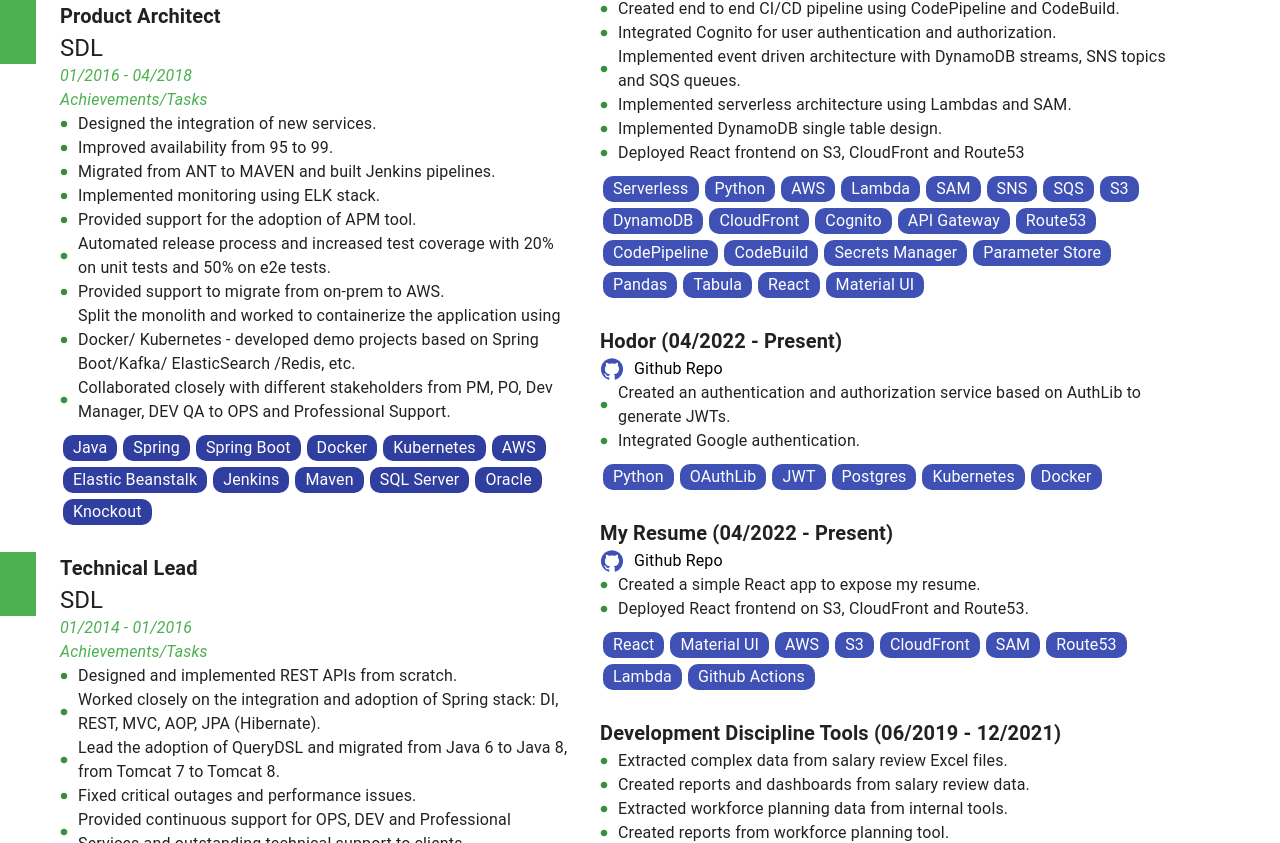
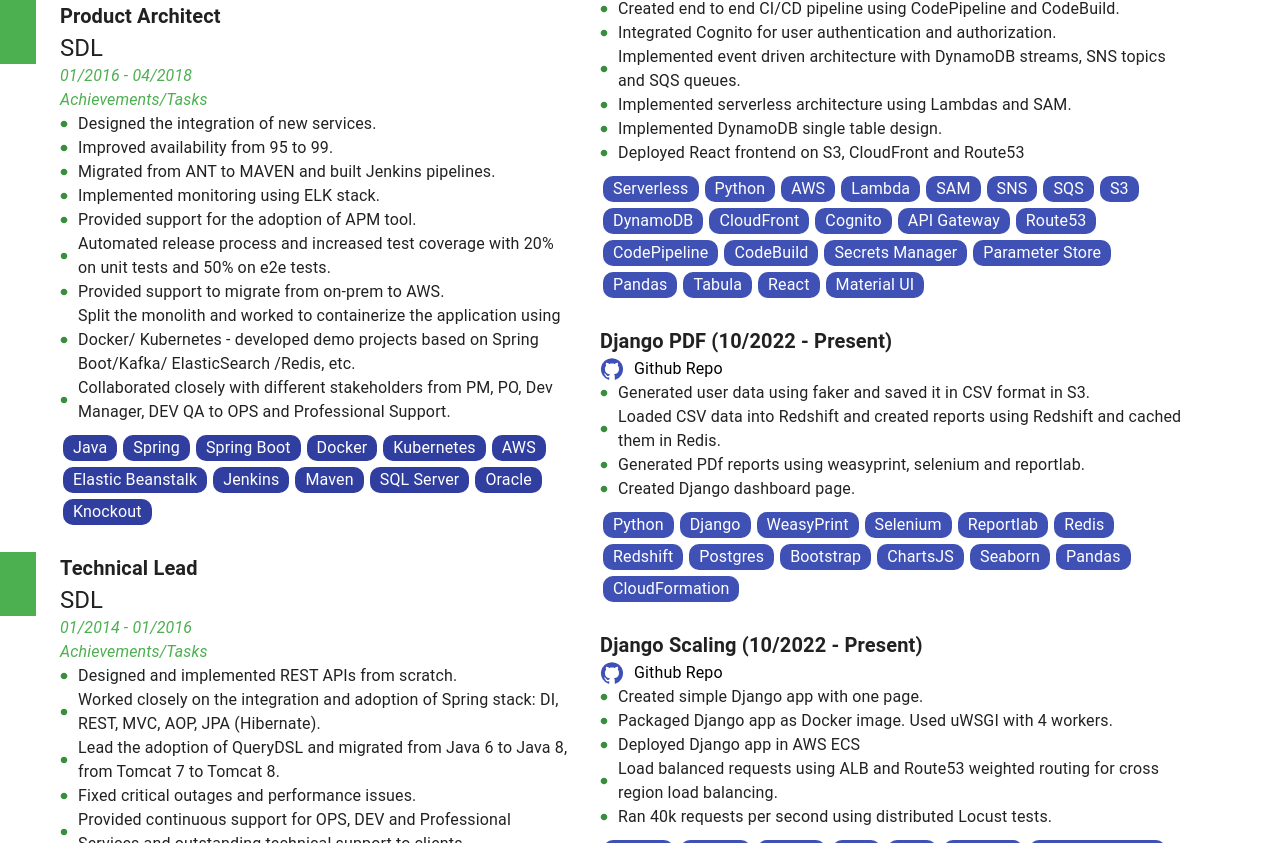
Before and after one commit to adriandolha/my-resume, a React (Create React App) app in the folder my-resume-ui/: page / in a window 1280 px wide. Shown: the part 1957-2800 px from the top of the page. Built offline with nearby package versions, Linux system fonts and the light colour scheme.

Commit message:
My Resume UI - Django PDF and Django Scaling update.

```diff
--- a/my-resume-ui/src/components/download-pdf.js
+++ b/my-resume-ui/src/components/download-pdf.js
@@ -52,7 +52,7 @@
                     <a href={process.env.PUBLIC_URL + "AdrianDolha_2022_10.pdf"} >Download PDF</a>
                 </Button> */}
                 <Button variant='contained' color='primary'
-                    component={Link} href={process.env.PUBLIC_URL + "AdrianDolha_2022_10.pdf"}
+                    component={Link} href={process.env.PUBLIC_URL + "AdrianDolha_2022_11.pdf"}
                     className={classes.downloadButton}>
                     Download PDF
                 </Button>
--- a/my-resume-ui/src/components/skills.js
+++ b/my-resume-ui/src/components/skills.js
@@ -64,8 +64,8 @@
         },
         personalProjects: {
              "@media print":{
-                "&>*:nth-child(3)":{
-                    marginTop: '150px'
+                "&>*:nth-child(2)":{
+                    marginTop: '290px'
                   }
              }
         },
--- a/my-resume-ui/src/resume-data.js
+++ b/my-resume-ui/src/resume-data.js
@@ -39,7 +39,7 @@
         cloud: {
             name: 'Cloud',
             level: 5, items: [
-                ['AWS', 'Lambda', 'API Gateway', 'DynamoDB', 'RDS', 'Cognito', 'S3', 'SNS', 'SQS', 'CloudFront', 'Route53',
+                ['AWS', 'Lambda', 'API Gateway', 'DynamoDB', 'RDS', 'Redshift', 'Cognito', 'S3', 'SNS', 'SQS', 'CloudFront', 'Route53',
                 'ECS', 'EKS', 'Parameter Store', 'Secrets Manager'],
                 ['Azure',  'AKS', 'Azure Functions', 'Azure API Management', 'Azure Event Hub', 'Azure Blob Storage',
                 'Azure Key Vault', 'Azure Cosmos DB']
@@ -243,6 +243,34 @@
         'React', 'Material UI']
     },
     {
+        title: 'Django PDF',
+        github: { link: 'https://github.com/adriandolha/django-pdf', placeholder: 'Github Repo' },
+        from: '10/2022',
+        to: 'Present',
+        description: '',
+        tasks: ['Generated user data using faker and saved it in CSV format in S3.',
+            'Loaded CSV data into Redshift and created reports using Redshift and cached them in Redis.',
+            'Generated PDf reports using weasyprint, selenium and reportlab.',
+            'Created Django dashboard page.'
+        ],
+        techStack: ['Python','Django', 'WeasyPrint', 'Selenium','Reportlab', 'Redis', 'Redshift', 'Postgres',
+        'Bootstrap', 'ChartsJS', 'Seaborn', 'Pandas', 'CloudFormation']
+    },
+    {
+        title: 'Django Scaling',
+        github: { link: 'https://github.com/adriandolha/django-scaling', placeholder: 'Github Repo' },
+        from: '10/2022',
+        to: 'Present',
+        description: '',
+        tasks: ['Created simple Django app with one page.',
+            'Packaged Django app as Docker image. Used uWSGI with 4 workers.',
+            'Deployed Django app in AWS ECS',
+            'Load balanced requests using ALB and Route53 weighted routing for cross region load balancing.',
+            'Ran 40k requests per second using distributed Locust tests.'
+        ],
+        techStack: ['Python','Django', 'Locust', 'ECS', 'ALB', 'Route53', 'CloudFormation']
+    },
+    {
         title: 'Hodor',
         github: { link: 'https://github.com/adriandolha/hodor', placeholder: 'Github Repo' },
         from: '04/2022',
```
Also changed, not shown: 1 other file (tests, documents, lock files or other folders).
